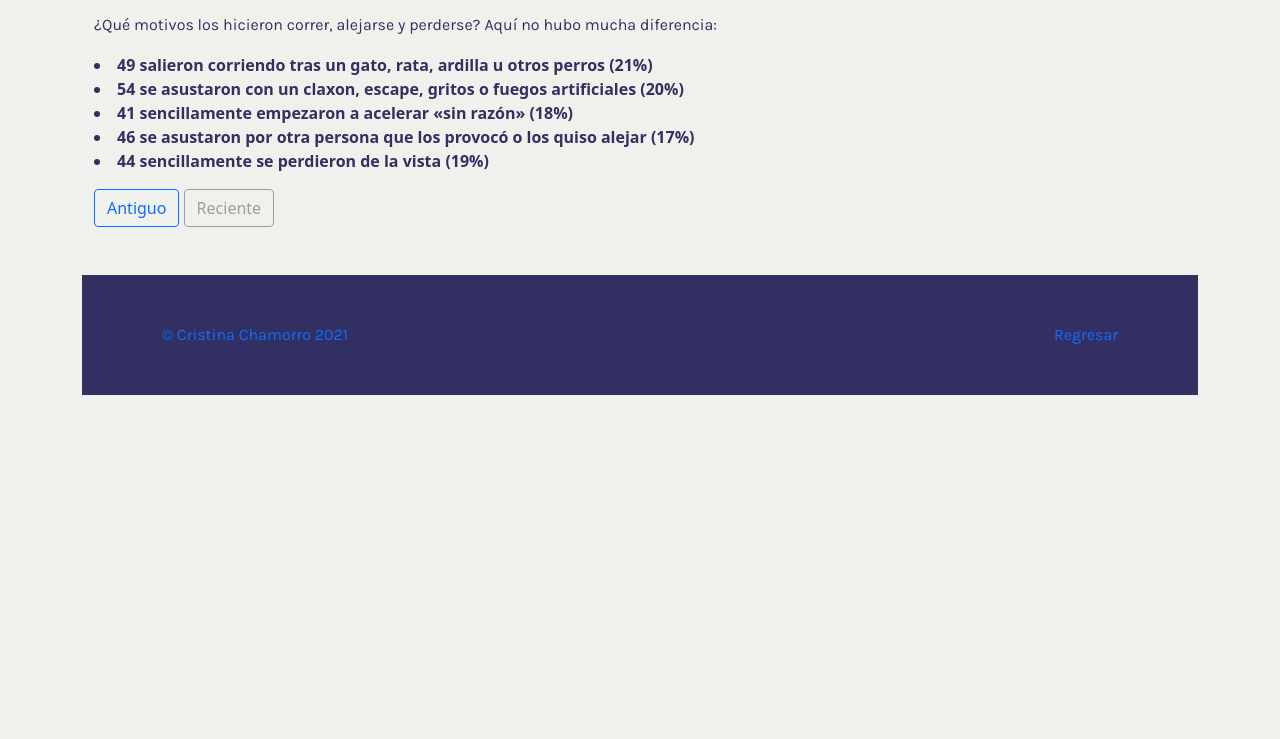
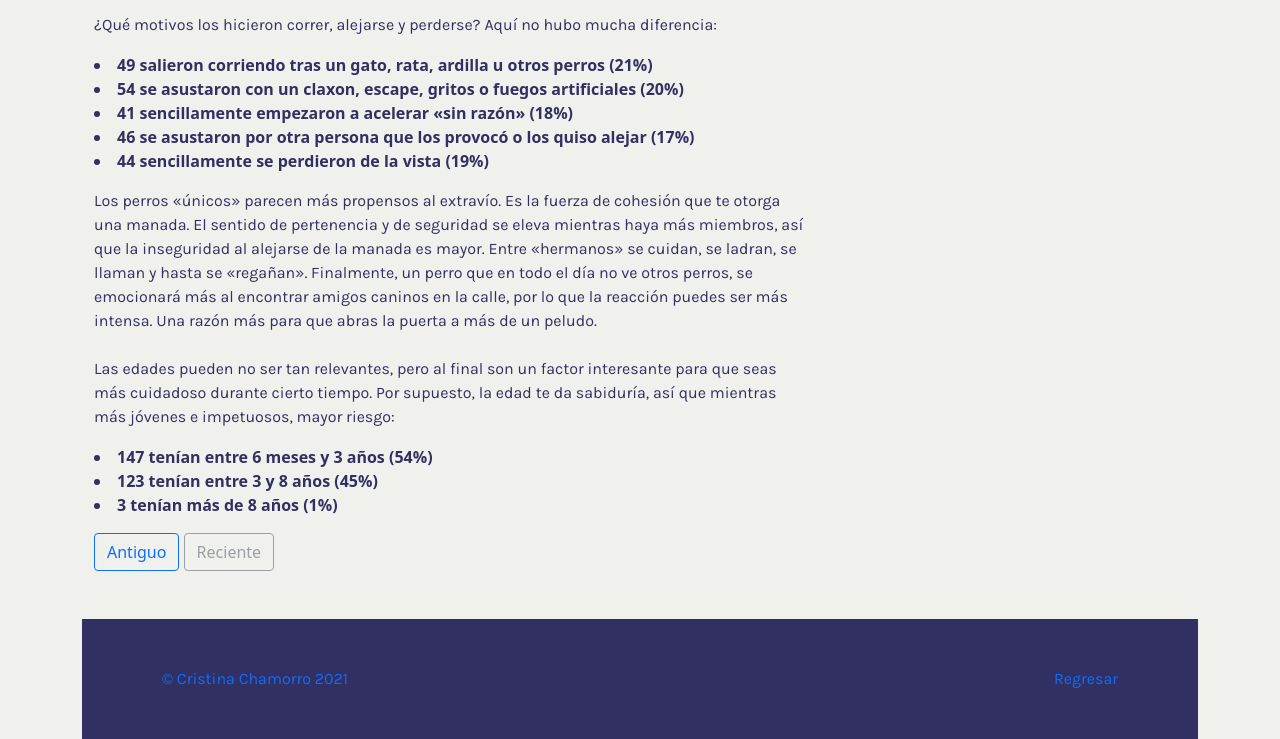
Before and after one commit to cristinachr/entrega-final, a plain HTML site: page page.html in a window 1280 px wide. Shown: the part 3393-4132 px from the top of the page. Before the commit the page ends 3788 px from the top, so only its background shows below. Drawn offline with nearby package versions, Linux system fonts and the light colour scheme; a script that the page names is missing.

Commit message:
Update page.html

```diff
--- a/page.html
+++ b/page.html
@@ -142,7 +142,18 @@ No te estreses, este tipo de comportamiento en los perros es común en toda clas
                             <li><b>46 se asustaron por otra persona que los provocó o los quiso alejar (17%)</b></li>
                             <li><b>44 sencillamente se perdieron de la vista (19%)</b></li>
                         </p>
-
+                                        <p>
+                            Los perros «únicos» parecen más propensos al extravío. Es la fuerza de cohesión que te otorga una manada. El sentido de pertenencia y de seguridad se
+                            eleva mientras haya más miembros, así que la inseguridad al alejarse de la manada es mayor. Entre «hermanos» se cuidan, se ladran, se llaman y hasta
+                            se «regañan». Finalmente, un perro que en todo el día no ve otros perros, se emocionará más al encontrar amigos caninos en la calle, por lo que la
+                            reacción puedes ser más intensa. Una razón más para que abras la puerta a más de un peludo.
+<br> <br>
+                            Las edades pueden no ser tan relevantes, pero al final son un factor interesante para que seas más cuidadoso durante cierto tiempo. Por supuesto, la edad te da sabiduría, así que
+                            mientras más jóvenes e impetuosos, mayor riesgo:
+                            <li><b>147 tenían entre 6 meses y 3 años (54%)</b></li>
+                            <li><b>123 tenían entre 3 y 8 años (45%)</b></li>
+                            <li><b>3 tenían más de 8 años (1%)</b></li>
+                        </p>
                 </article>
 
                 <article class="blog-pagination" aria-label="Pagination">
```
